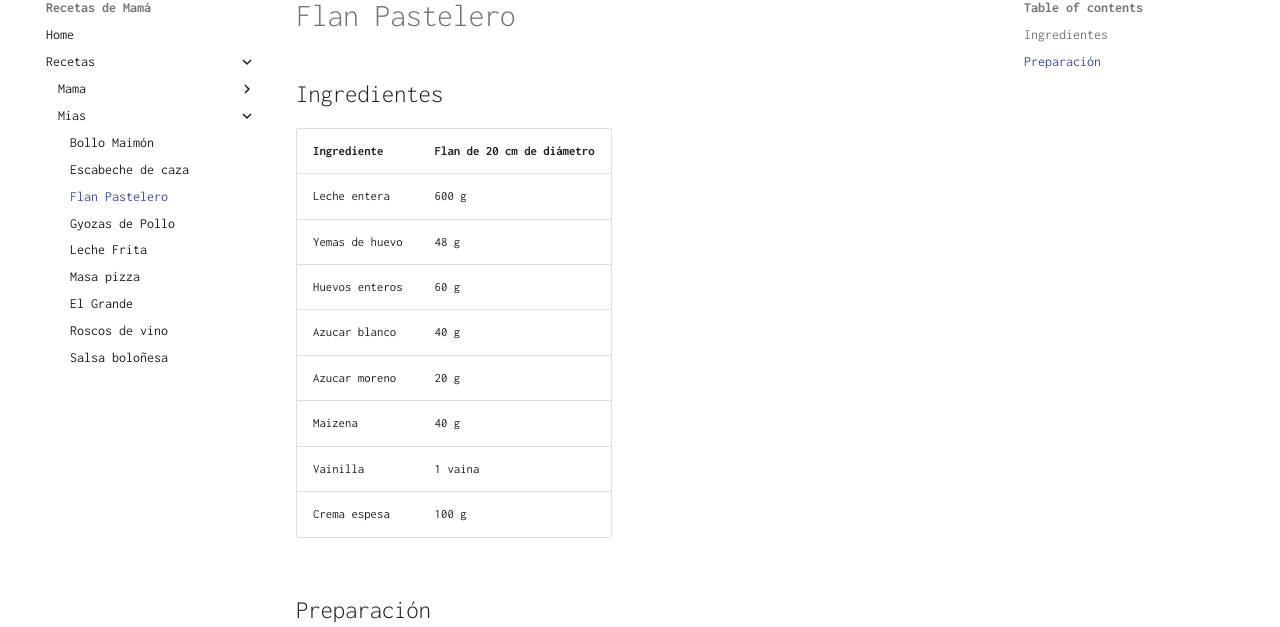
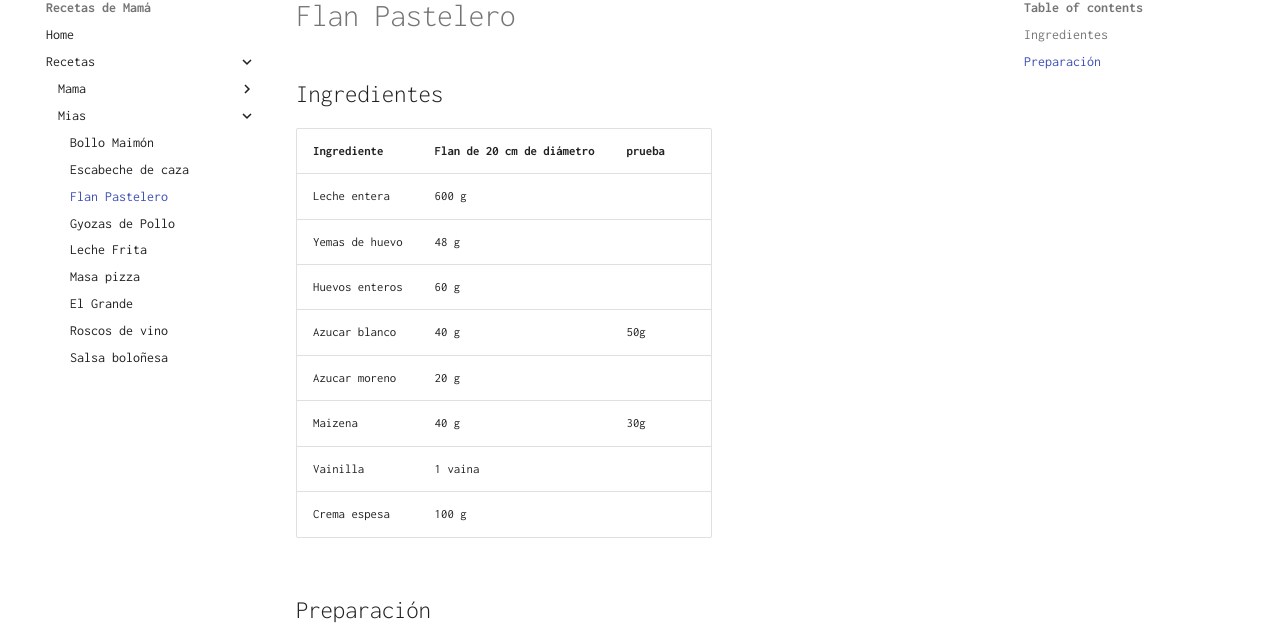
Before and after one commit to cenieto/recetas-mama, an MkDocs documentation site: the page built from docs/recipes/mias/flan-pastelero.md, in a window 1280 px wide and 1331 px high. Shown: the part 103-730 px from the top of the window. Built offline with MkDocs 1.6.1 and Material for MkDocs 9.7.7, drawn with Linux system fonts in a browser that asks for light colours.

Commit message:
Actualizar flan-pastelero.md

```diff
--- a/docs/recipes/mias/flan-pastelero.md
+++ b/docs/recipes/mias/flan-pastelero.md
@@ -2,16 +2,16 @@
 
 ## Ingredientes
 
-| Ingrediente | Flan de 20 cm de diámetro |
-| --- | ---  |
-| Leche entera | 600 g |
-| Yemas de huevo | 48 g |
-| Huevos enteros | 60 g |
-| Azucar blanco | 40 g |
-| Azucar moreno | 20 g |
-| Maizena | 40 g |
-| Vainilla | 1 vaina |
-| Crema espesa | 100 g |
+| Ingrediente | Flan de 20 cm de diámetro |prueba|
+| --- | ---  |---|
+| Leche entera | 600 g ||
+| Yemas de huevo | 48 g ||
+| Huevos enteros | 60 g ||
+| Azucar blanco | 40 g |50g|
+| Azucar moreno | 20 g ||
+| Maizena | 40 g |30g|
+| Vainilla | 1 vaina ||
+| Crema espesa | 100 g ||
 
 ## Preparación
 
```
